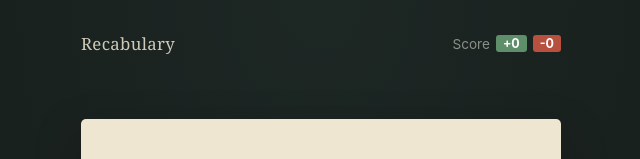
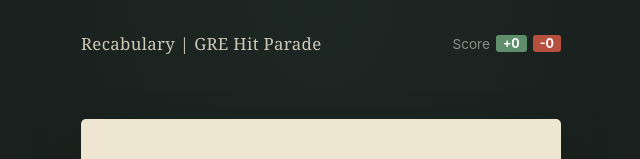
Before and after one commit to hibranshahriar/hibranshahriar.github.io, a plain HTML site: page recabulary/grehp.html in a window 1280 px wide. Shown: the top 159 px of the page, without its empty margins (319-959 px from the left). Drawn offline with Linux system fonts and the light colour scheme.

Commit message:
Update header to include GRE Hit Parade

```diff
--- a/recabulary/grehp.html
+++ b/recabulary/grehp.html
@@ -201,7 +201,7 @@
 
   <div class="scene">
     <header>
-      <span class="brand">Recabulary</span>
+      <span class="brand">Recabulary | GRE Hit Parade</span>
       <span class="score">Score <span class="tally tally-correct" id="correctTally">+0</span><span class="tally tally-wrong" id="wrongTally">-0</span></span>
     </header>
 
```
